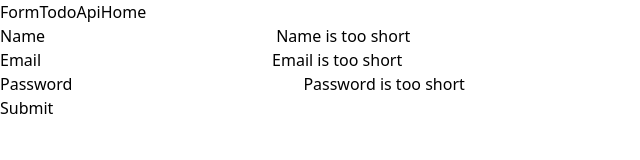
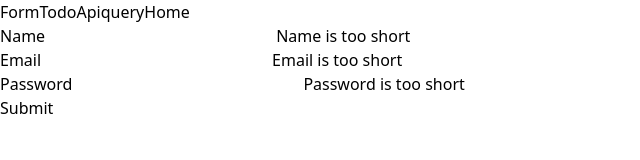
Before and after one commit to sameerkali/interview_practice_react, a React (Vite) app: page /form in a window 1280 px wide. Shown: the top 160 px of the page, without its empty margins (0-640 px from the left). Built offline with nearby package versions, Linux system fonts and the light colour scheme; the HTML template or start-up script is replaced by a standard one.

Commit message:
set the query button in every page and make custom hook for fetching data from react query

```diff
--- a/src/ApiCall2.jsx
+++ b/src/ApiCall2.jsx
@@ -24,6 +24,11 @@ export default function ApiCall2() {
       <Link to={`/api`}>
         <button className="pr-3 pl-3 pt-1 pb-1 bg-cyan-300 text-white m-2">Api</button>
       </Link>
+      <Link to={`/query`}>
+          <button className="pr-3 pl-3 pt-1 pb-1 bg-cyan-300 text-white m-2">
+            query
+          </button>
+        </Link>
       <Link to={`/`}>
         <button className="pr-3 pl-3 pt-1 pb-1 bg-cyan-300 text-white m-2">Home</button>
       </Link>
--- a/src/FetchingDataFromReactQueay/Query.jsx
+++ b/src/FetchingDataFromReactQueay/Query.jsx
@@ -1,6 +1,7 @@
 // MantrasList.js
 import React from "react";
 import useMantras from "./useMantras";
+import { Link } from "react-router-dom";
 
 const MantrasList = () => {
   const { isLoading, isError, data } = useMantras();
@@ -10,6 +11,31 @@ const MantrasList = () => {
 
   return (
     <div>
+    <Link to={`/form`}>
+          <button className="pr-3 pl-3 pt-1 pb-1 bg-cyan-300 text-white m-2">
+            Form
+          </button>
+        </Link>
+        <Link to={`/todo`}>
+          <button className="pr-3 pl-3 pt-1 pb-1 bg-cyan-300 text-white m-2">
+            Todo
+          </button>
+        </Link>
+        <Link to={`/api`}>
+          <button className="pr-3 pl-3 pt-1 pb-1 bg-cyan-300 text-white m-2">
+            Api
+          </button>
+        </Link>
+        <Link to={`/`}>
+          <button className="pr-3 pl-3 pt-1 pb-1 bg-cyan-300 text-white m-2">
+            Home
+          </button>
+        </Link>
+        <Link to={`/query`}>
+          <button className="pr-3 pl-3 pt-1 pb-1 bg-cyan-300 text-white m-2">
+            query
+          </button>
+        </Link>
       <h1 className="text-3xl">Mantras List</h1>
       <ul>
         {data.map((mantra) => (
--- a/src/Form5.jsx
+++ b/src/Form5.jsx
@@ -29,7 +29,12 @@ const Form5 = () => {
             Api
           </button>
         </Link>
-        <Link to={``}>
+        <Link to={`/query`}>
+          <button className="pr-3 pl-3 pt-1 pb-1 bg-cyan-300 text-white m-2">
+            query
+          </button>
+        </Link>
+        <Link to={`/`}>
           <button className="pr-3 pl-3 pt-1 pb-1 bg-cyan-300 text-white m-2">
             Home
           </button>
--- a/src/Image_corousel/Corousel.jsx
+++ b/src/Image_corousel/Corousel.jsx
@@ -39,9 +39,14 @@ const Corousel = () => {
             Api
           </button>
         </Link>
-        <Link to={``}>
+        <Link to={`/`}>
           <button className="pr-3 pl-3 pt-1 pb-1 bg-cyan-300 text-white m-2">
             Home
+          </button>
+        </Link>
+        <Link to={`/query`}>
+          <button className="pr-3 pl-3 pt-1 pb-1 bg-cyan-300 text-white m-2">
+            query
           </button>
         </Link>
       </div>
--- a/src/Todo6.jsx
+++ b/src/Todo6.jsx
@@ -34,7 +34,12 @@ const Todo6 = () => {
             Api
           </button>
         </Link>
-        <Link to={``}>
+        <Link to={`/query`}>
+          <button className="pr-3 pl-3 pt-1 pb-1 bg-cyan-300 text-white m-2">
+            query
+          </button>
+        </Link>
+        <Link to={`/`}>
           <button className="pr-3 pl-3 pt-1 pb-1 bg-cyan-300 text-white m-2">
             Home
           </button>
```
